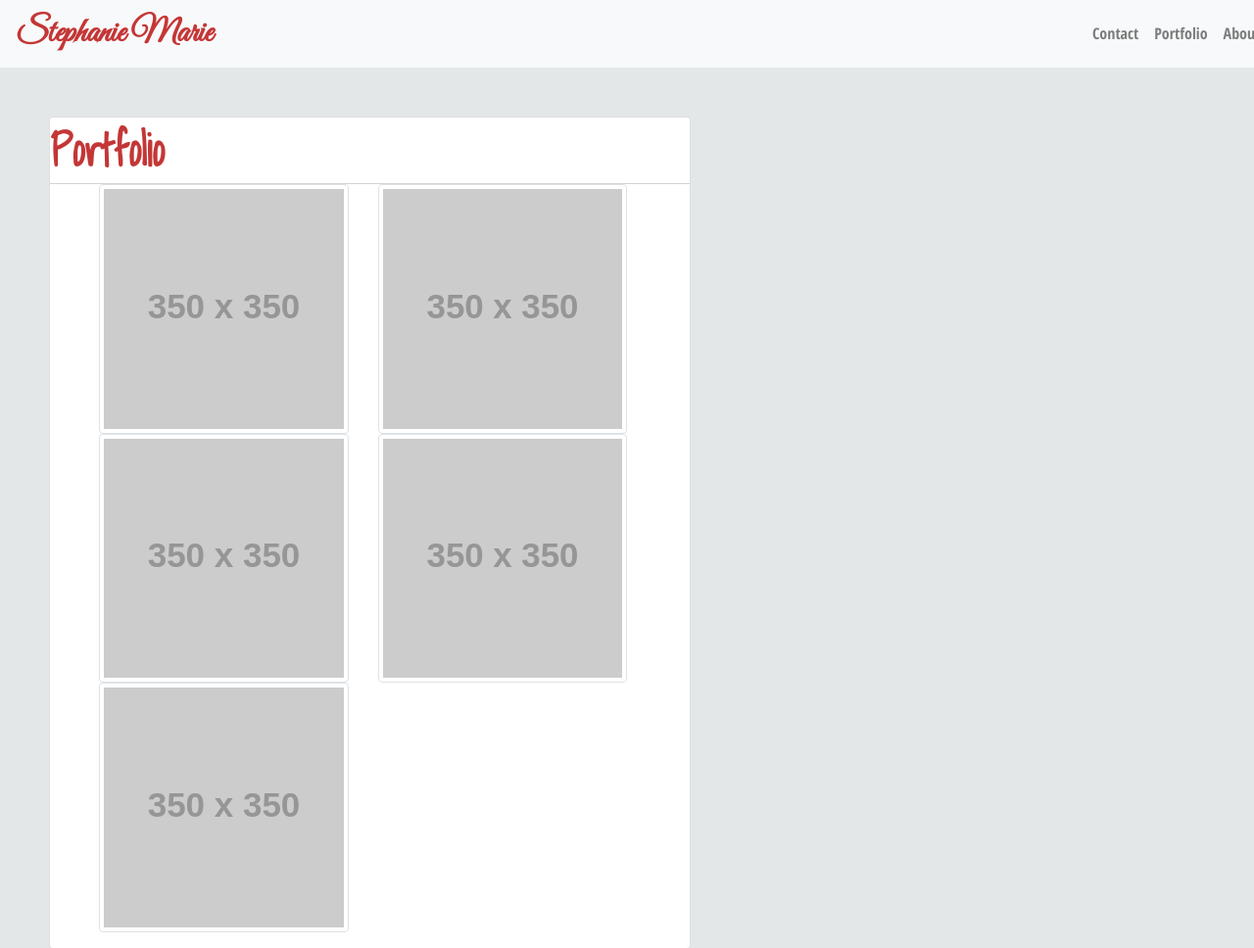
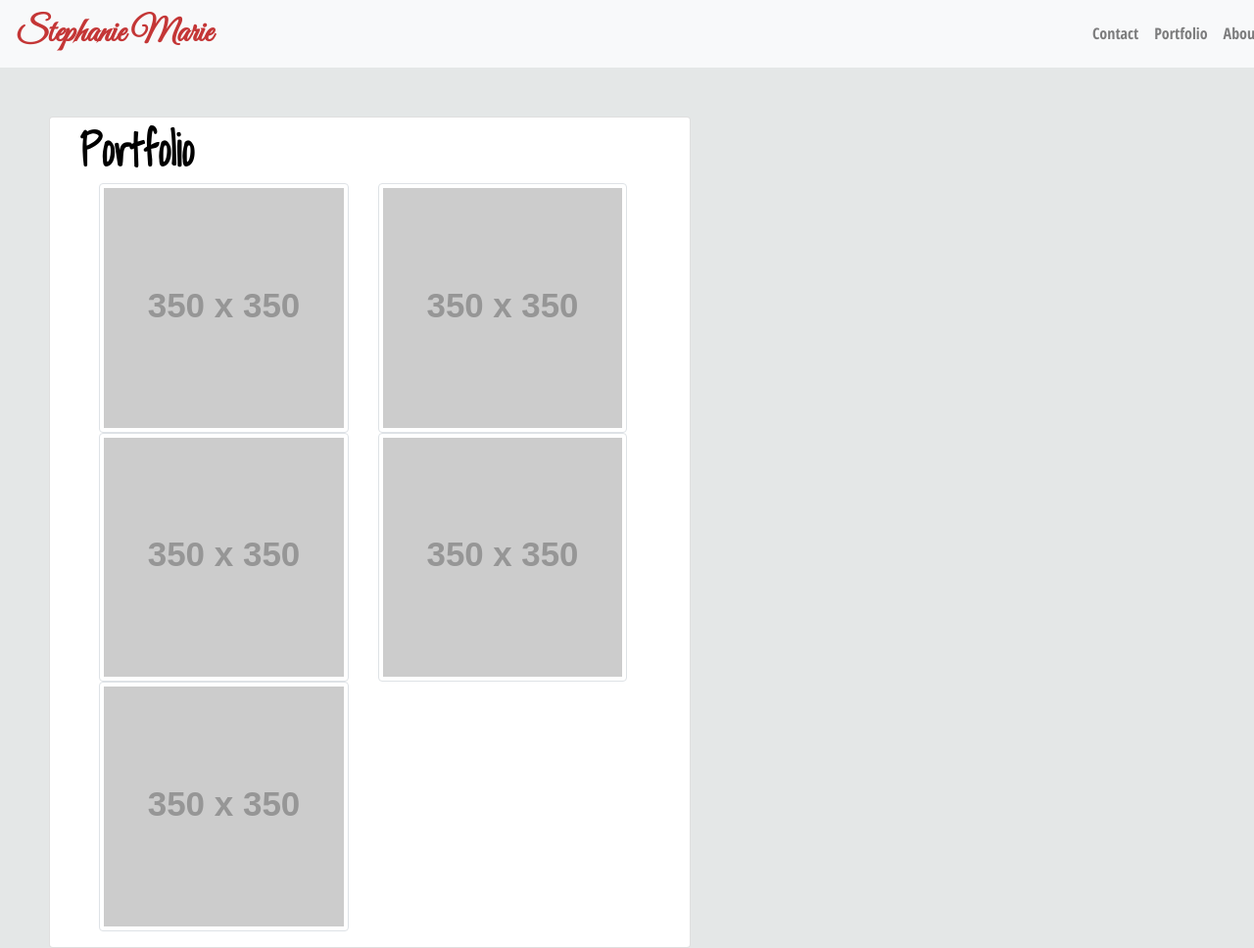
Before and after one commit to stephimarie/All_about_SMarie, a plain HTML site: page portfolio.html in a window 1280 px wide. Shown: the top 968 px of the page at 98% size. Drawn offline with nearby package versions, Linux system fonts and the light colour scheme; placeholder pictures from the web are drawn by us.

Commit message:
Changed font color

```diff
--- a/Assets/contacts.css
+++ b/Assets/contacts.css
@@ -12,7 +12,7 @@ body {
     border-bottom: solid lightgray 1px;
     border-right-width: 90px;
     font-family: 'Shadows Into Light', cursive;
-    color: rgb(196, 54, 54)
+    color: rgb(39, 132, 155)
 
 }
 
--- a/Assets/index.css
+++ b/Assets/index.css
@@ -12,7 +12,7 @@ body {
     border-bottom: solid lightgray 1px;
     border-right-width: 90px;
     font-family: 'Shadows Into Light', cursive;
-    color: rgb(196, 54, 54)
+    color: black
 
 }
 
--- a/Assets/portfolio.css
+++ b/Assets/portfolio.css
@@ -7,10 +7,9 @@ body {
 #card-title {
     font-size: 45px;
     font-weight: bold;
-    border-bottom: solid lightgray 1px;
-    border-right-width: 90px;
+    margin-left: 30px;
     font-family: 'Shadows Into Light', cursive;
-    color: rgb(196, 54, 54)
+    color: black
 
 }
 
```
